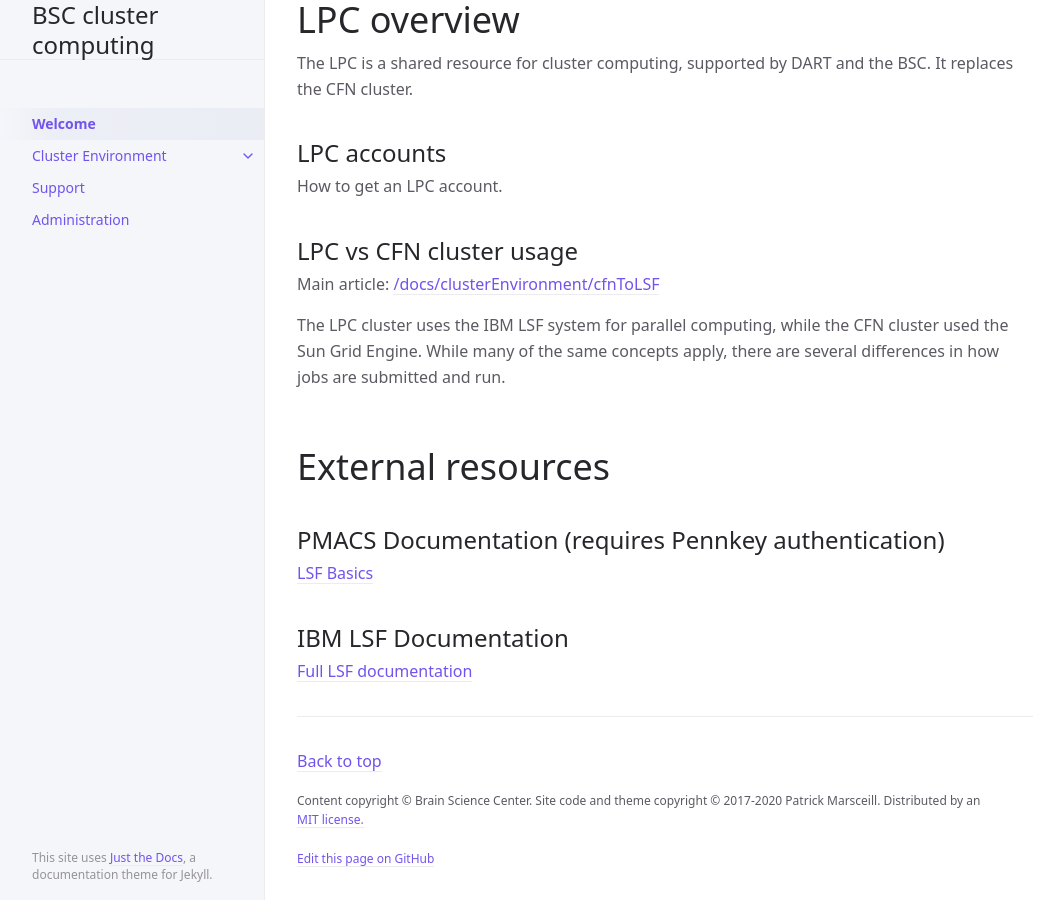
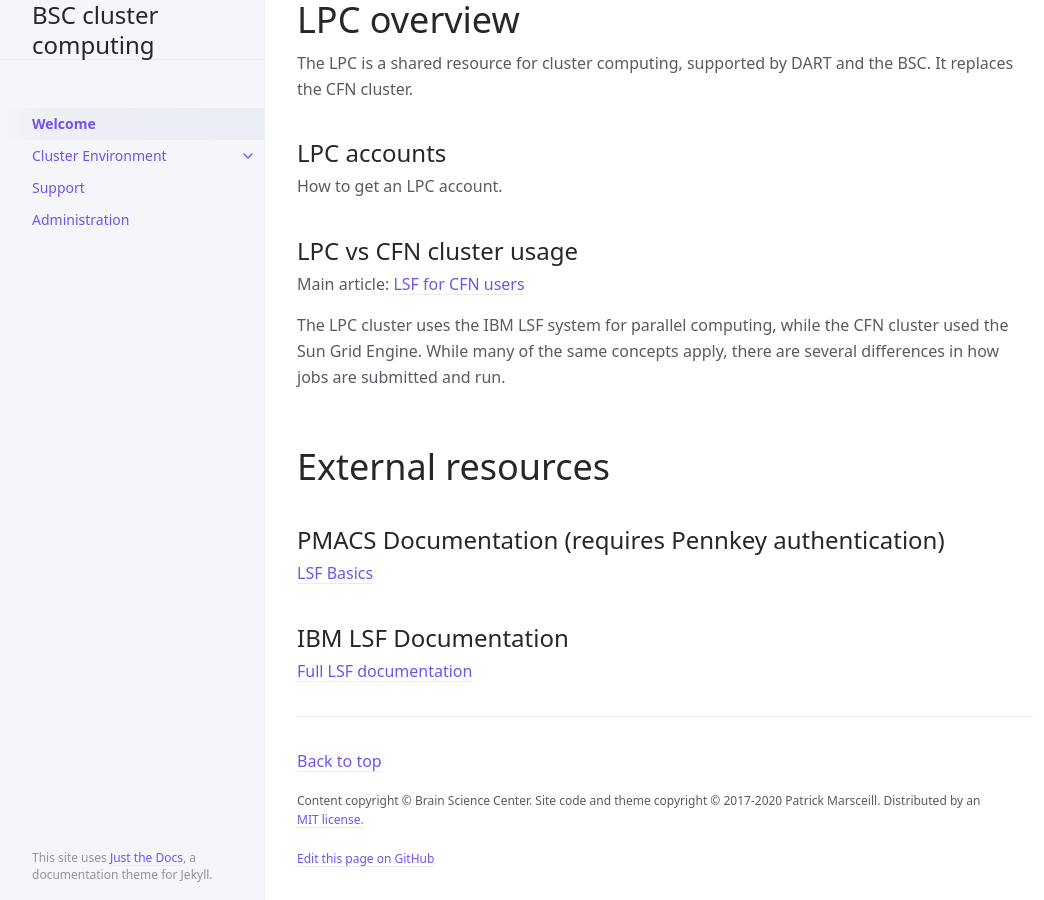
Before and after one commit to brainsciencecenter/bscLPC, a Jekyll site: the page built from index.md, in a window 1280 px wide and 900 px high, scrolled down 576 px. Shown: the whole window, without its empty margins (107-1151 px from the left). Built offline with Jekyll 4.4.1, drawn with Linux system fonts in a browser that asks for light colours.

Commit message:
BUG: Fix link

```diff
--- a/index.md
+++ b/index.md
@@ -28,7 +28,7 @@ How to get an LPC account.
 
 ## LPC vs CFN cluster usage
 
-Main article: [/docs/clusterEnvironment/cfnToLSF](LSF for CFN users)
+Main article: [LSF for CFN users](/docs/clusterEnvironment/cfnToLSF)
 
 The LPC cluster uses the IBM LSF system for parallel computing, while the CFN
 cluster used the Sun Grid Engine. While many of the same concepts apply, there
```
